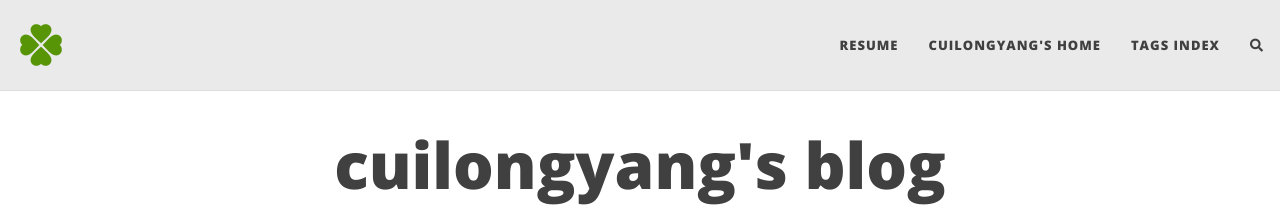
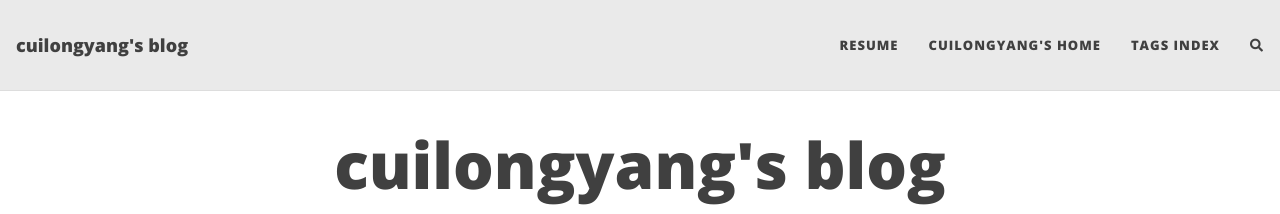
Before and after one commit to cuilongyang/cuilongyang.github.io, a Jekyll site: the page built from index.html, in a window 1280 px wide. Shown: the top 214 px of the page. Built offline with Jekyll 4.4.1, drawn with Linux system fonts in a browser that asks for light colours; nearby versions of some CDN libraries; the list of posts is cut into pages by our own code; comment, search, counter and statistics services are not loaded.

Commit message:
Update _config.yml

```diff
--- a/_config.yml
+++ b/_config.yml
@@ -22,11 +22,11 @@ navbar-links:
 # avatar: "/assets/img/avatar-icon.png"
 
 # By default, the image is cut into a circle. You can disable this behaviour by setting 'round-avatar: false'
-round-avatar: true
+#round-avatar: true
 
 # If you want to have an image logo in the top-left corner instead of having the title of the website,
 # then specify the following parameter
-title-img: "/assets/img/avatar-icon.png"
+#title-img: "/assets/img/avatar-icon.png"
 
 
 # --- Footer social media links --- #
```
